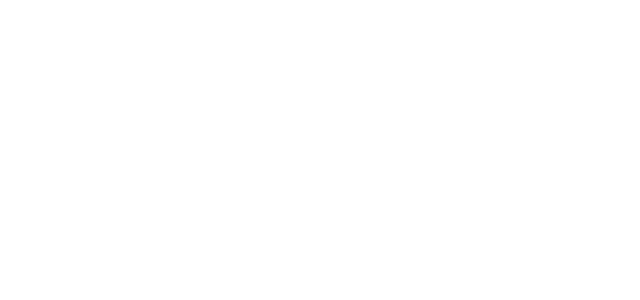
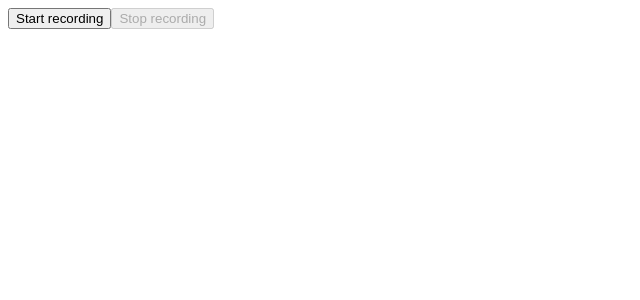
Before and after one commit to wmik/screen-recorder, a React (Create React App) app: page / in a window 1280 px wide. Shown: the top 300 px of the page, without its empty margins (0-640 px from the left). Built offline with nearby package versions, Linux system fonts and the light colour scheme.

Commit message:
feat: recording controls
- Add testing dependencies
- Test state changes/behavior
- Add recording controls

```diff
--- a/package.json
+++ b/package.json
@@ -9,6 +9,8 @@
   ],
   "main": "src/index.js",
   "dependencies": {
+    "@testing-library/jest-dom": "5.7.0",
+    "@testing-library/react": "10.0.4",
     "react": "16.12.0",
     "react-dom": "16.12.0",
     "react-scripts": "3.0.1"
--- a/src/App.js
+++ b/src/App.js
@@ -1,5 +1,26 @@
 import React from 'react';
 
 export default function App() {
-  return <span />;
+  let [isRecording, setIsRecording] = React.useState(false);
+
+  function handleStart() {
+    setIsRecording(true);
+  }
+
+  function handleStop() {
+    setIsRecording(false);
+  }
+
+  return (
+    <article>
+      <section>
+        <button type="button" onClick={handleStart} disabled={isRecording}>
+          Start recording
+        </button>
+        <button type="button" onClick={handleStop} disabled={!isRecording}>
+          Stop recording
+        </button>
+      </section>
+    </article>
+  );
 }
```
Also changed, not shown: 1 other file (tests, documents, lock files or other folders).
